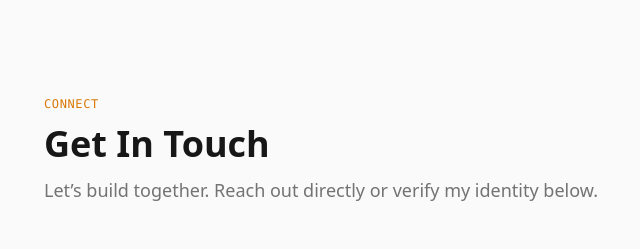
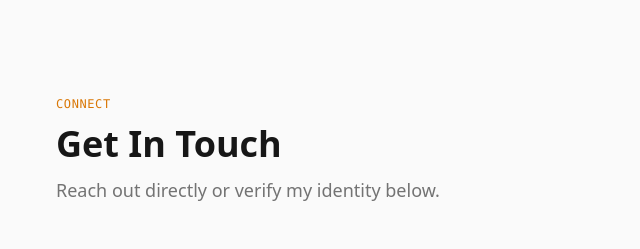
Before and after one commit to lfaoro/leonardofaoro.com, a website: page index.html in a window 1280 px wide. Shown: the part 3039-3288 px from the top of the page, without its empty margins (319-959 px from the left). Drawn offline with nearby package versions, Linux system fonts and the light colour scheme; files that its build step writes are made by us from their sources; no server answers.

Commit message:
contact: drop "Let's build together." intro line

```diff
--- a/index.html
+++ b/index.html
@@ -709,7 +709,7 @@
           class="block font-mono text-xs text-amber-600 dark:text-amber-400 uppercase tracking-wider mb-3">Connect</span>
         <h2 class="text-3xl font-bold sm:text-4xl mb-3">Get In Touch</h2>
         <p class="text-lg text-neutral-500 dark:text-neutral-400 mb-12 max-w-xl">
-          Let&rsquo;s build together. Reach out directly or verify my identity below.
+          Reach out directly or verify my identity below.
         </p>
 
         <div class="card p-8 md:p-10 text-center">
```
